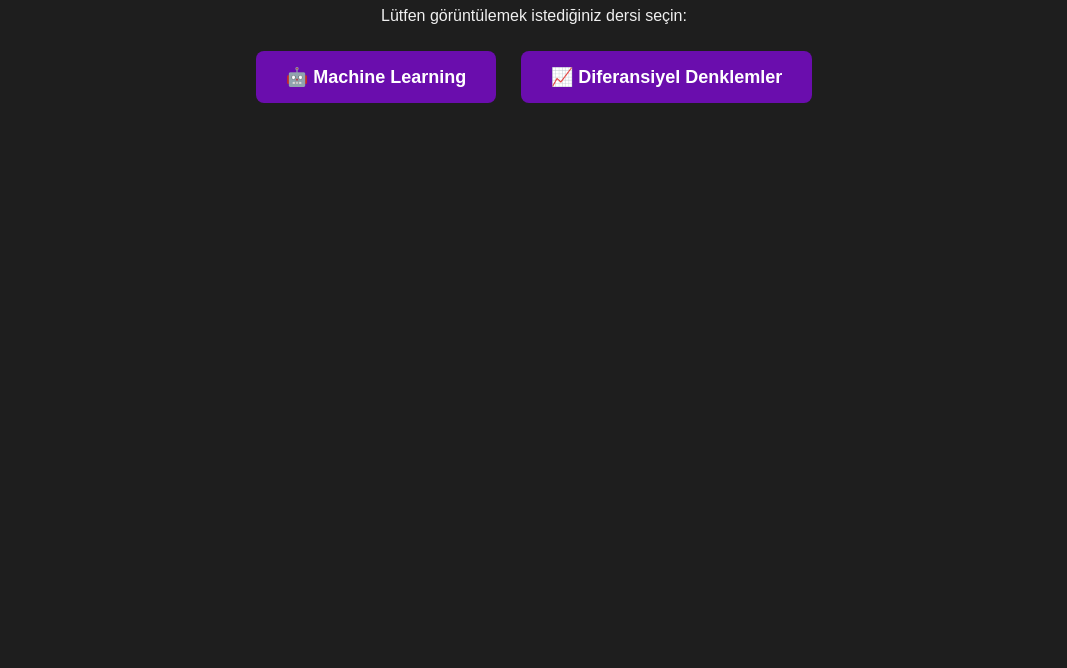
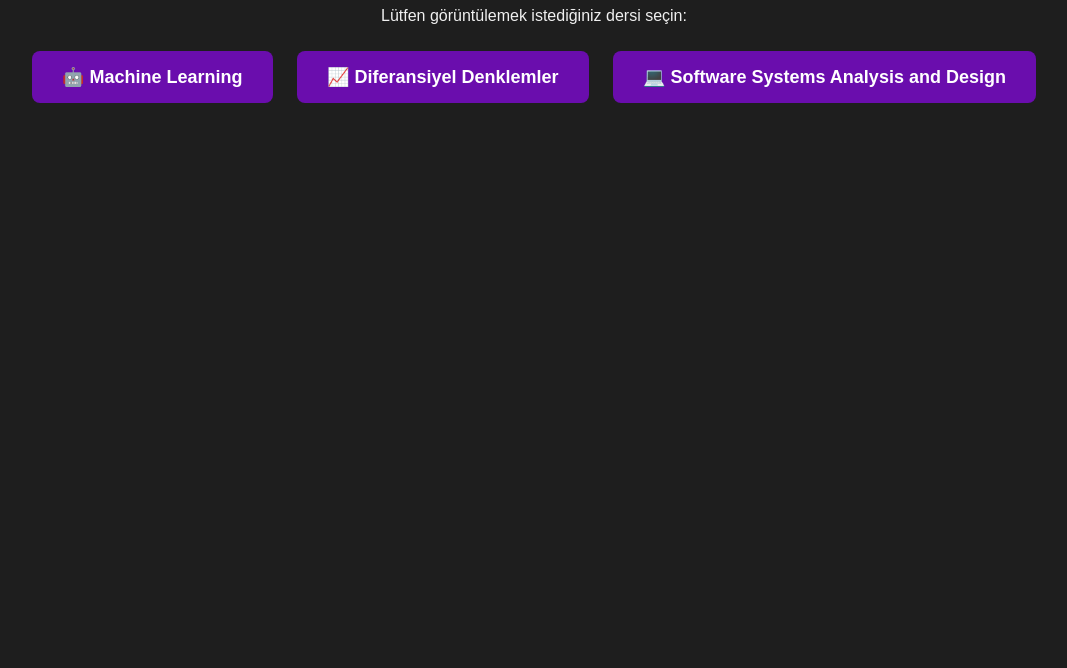
Before and after one commit to DieQuatre/DieQuatre.github.io, a plain HTML site: page index.html in a window 1280 px wide. Shown: the part 132-800 px from the top of the page, without its empty margins (106-1173 px from the left). Drawn offline with Linux system fonts and the light colour scheme.

Commit message:
Update index.html

```diff
--- a/index.html
+++ b/index.html
@@ -62,5 +62,9 @@
         📈 Diferansiyel Denklemler
     </a>
 
+    <a href="software.html" class="ders-butonu">
+        💻 Software Systems Analysis and Design
+    </a>
+
     </body>
 </html>
```
